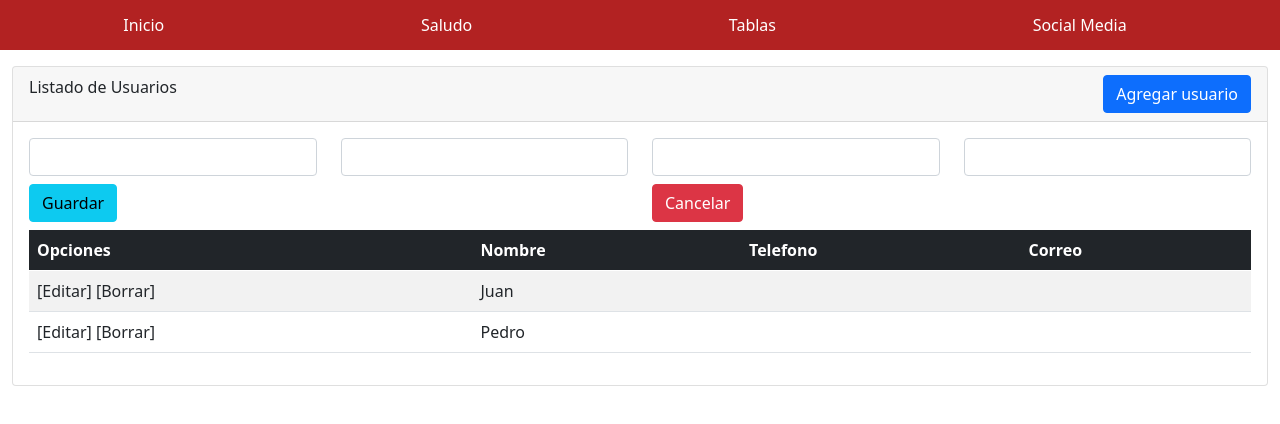
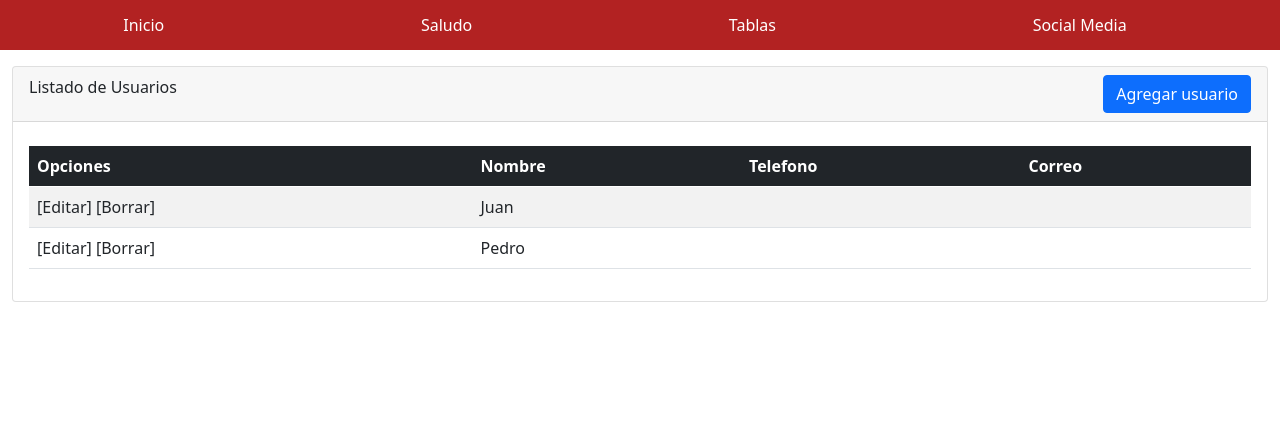
Before and after one commit to utrujillo/prograWeb, a Vue app: page / in a window 1280 px wide. Shown: the top 424 px of the page. Built offline with nearby package versions, Linux system fonts and the light colour scheme; the HTML template or start-up script is replaced by a standard one.

Commit message:
Mostrando la directiva IF

```diff
--- a/src/components/HelloWorld.vue
+++ b/src/components/HelloWorld.vue
@@ -3,23 +3,25 @@
     <div class="card-header">
       <div class="d-flex justify-content-between">
         <span>Listado de Usuarios</span>
-        <div class="btn btn-primary">Agregar usuario</div>
+        <div class="btn btn-primary" v-on:click='isVisibleForm(true)'>Agregar usuario</div>
       </div>
 
     </div>
     <div class="card-body">
+
+      <div v-if='viewForm'>
         <div class="row">
           <div class="col-3">
-          <input type="text" class='form-control'>
+            <input type="text" class='form-control' placeholder='nombre'>
           </div>
           <div class="col-3">
-          <input type="text" class='form-control'>
+            <input type="text" class='form-control' placeholder='apellidos'>
           </div>
           <div class="col-3">
-          <input type="text" class='form-control'>
+            <input type="text" class='form-control' placeholder='telefono'>
           </div>
           <div class="col-3">
-          <input type="text" class='form-control'>
+            <input type="text" class='form-control' placeholder='correo'>
           </div>
         </div>
 
@@ -28,7 +30,8 @@
             <div class="btn btn-info">Guardar</div>
           </div>
           <div class="col-6">
-          <div class="btn btn-danger">Cancelar</div>
+            <div class="btn btn-danger" @click='isVisibleForm(false)'>Cancelar</div>
+          </div>
         </div>
       </div>
 
@@ -59,3 +62,19 @@
     </div>
   </div>
 </template>
+
+<script>
+export default {
+  data () {
+    return {
+      viewForm: false
+    }
+  },
+  // Dentro de methods se especifican todos los metodos(funciones)
+  methods: {
+    isVisibleForm: function (value){
+      this.viewForm = value
+    }
+  }
+}
+</script>
```
Lines whose indentation alone changed are shown as unchanged.
